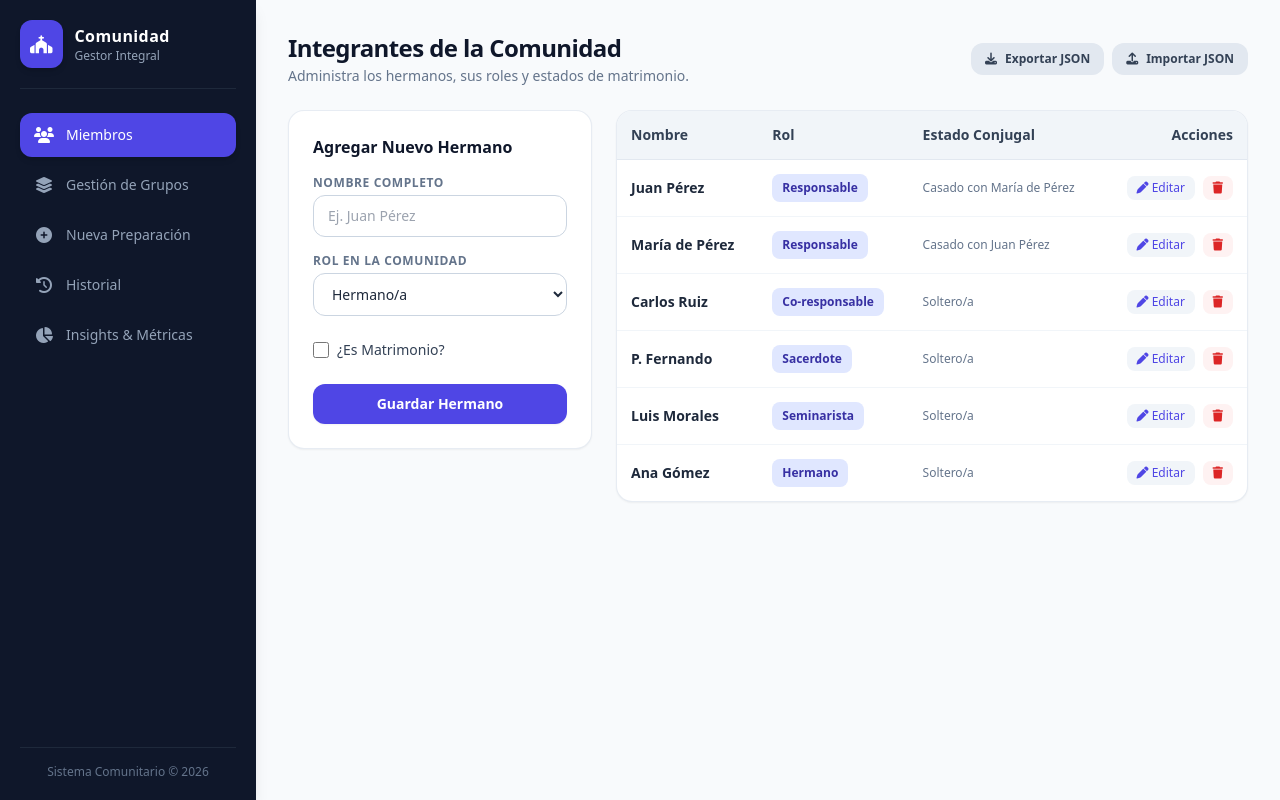
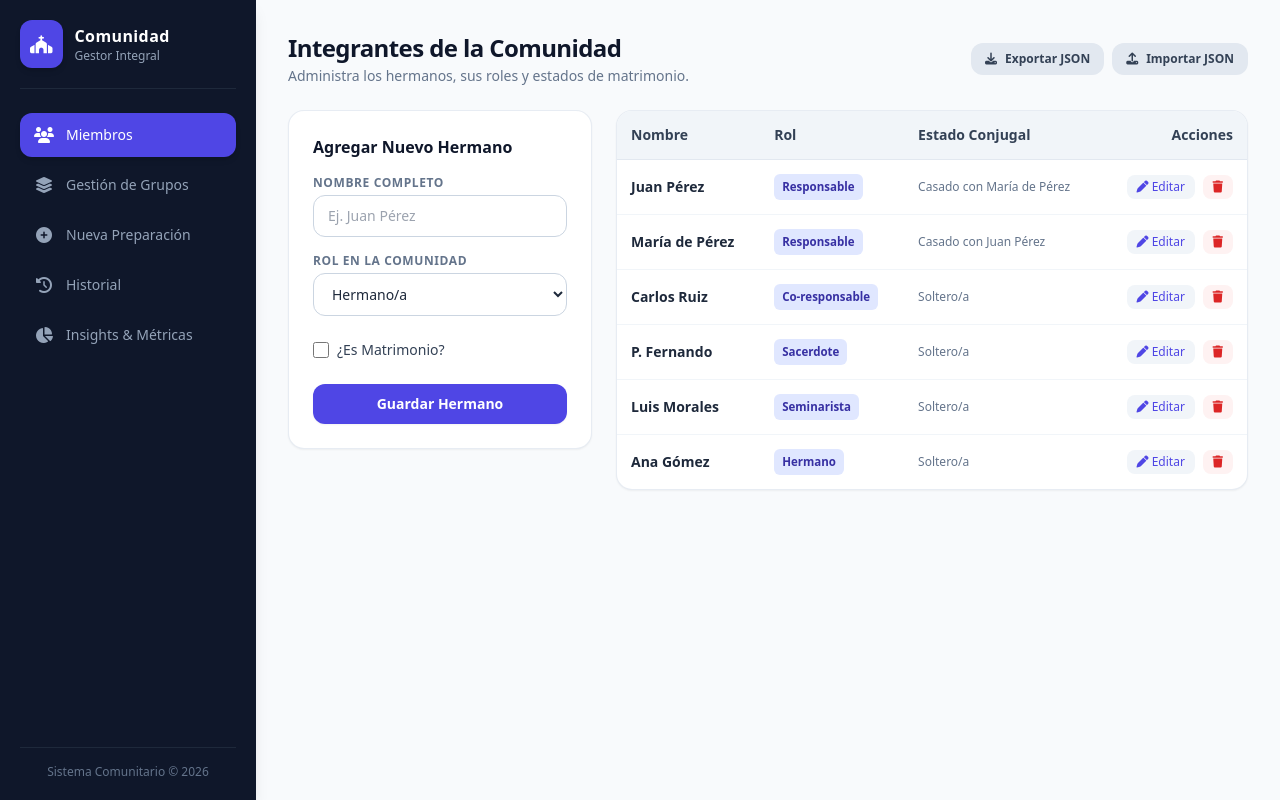
Before and after one commit to code-droick/neocat-manager.github.io, a plain HTML site: page index.html in a window 1280 px wide. Drawn offline with nearby package versions, Linux system fonts and the light colour scheme.

Commit message:
Refactor badge styles and scrollbar in style.css
Adjusted badge styles and scrollbar properties.

```diff
--- a/style.css
+++ b/style.css
@@ -1,5 +1,3 @@
-/* --- ESTILOS COMPLEMENTARIOS Y ANIMACIONES --- */
-
 .app-section {
   animation: fadeIn 0.25s ease-in-out;
 }
@@ -15,12 +13,11 @@
   }
 }
 
-/* Badges estilizados */
 .badge {
   display: inline-block;
-  padding: 4px 10px;
-  border-radius: 8px;
-  font-size: 0.75rem;
+  padding: 3px 8px;
+  border-radius: 6px;
+  font-size: 0.72rem;
   font-weight: 600;
 }
 
@@ -35,7 +32,6 @@
   border: 1px solid #cbd5e1;
 }
 
-/* Transición suave de scrollbar */
 ::-webkit-scrollbar {
   width: 6px;
   height: 6px;
```
